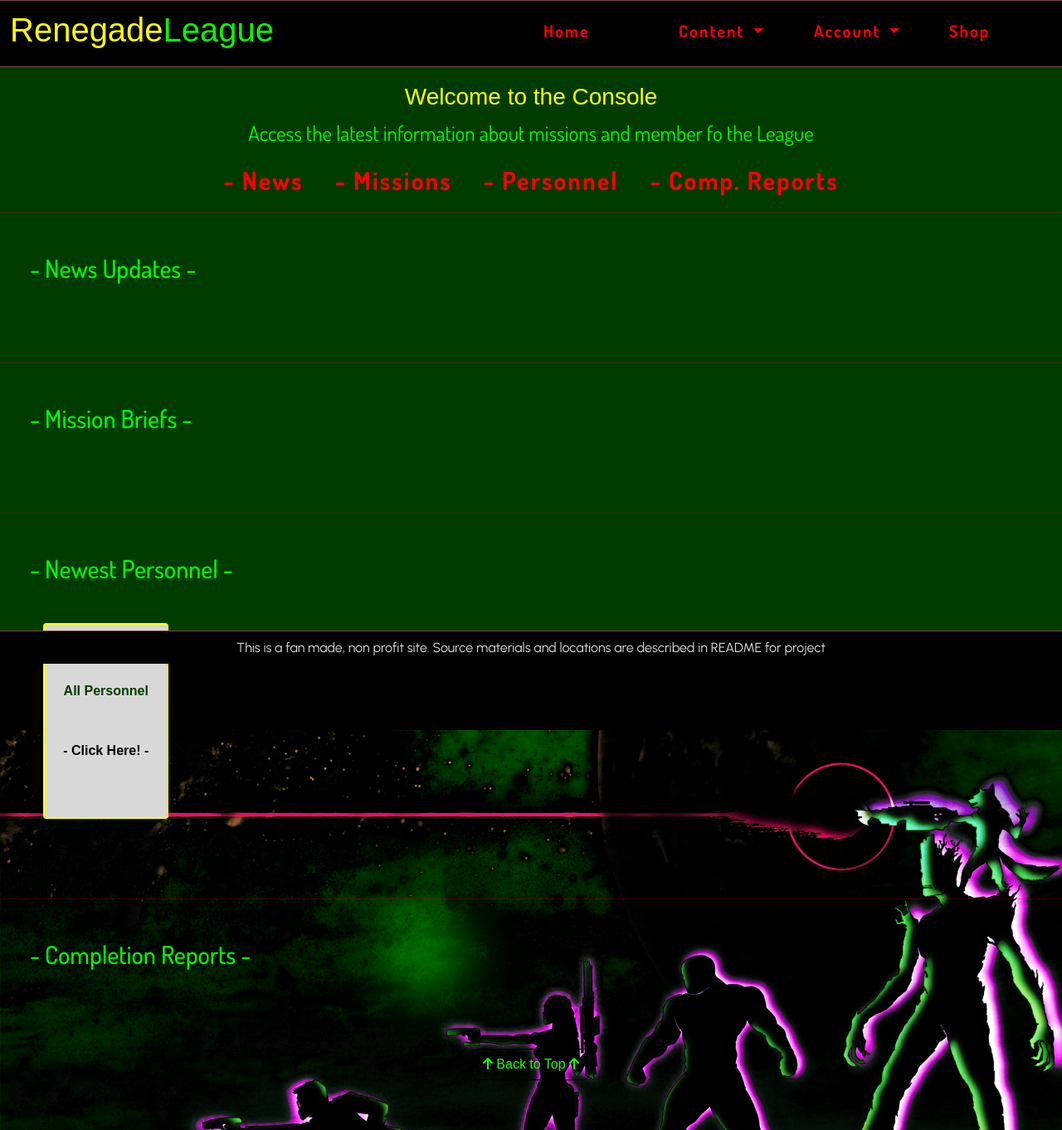
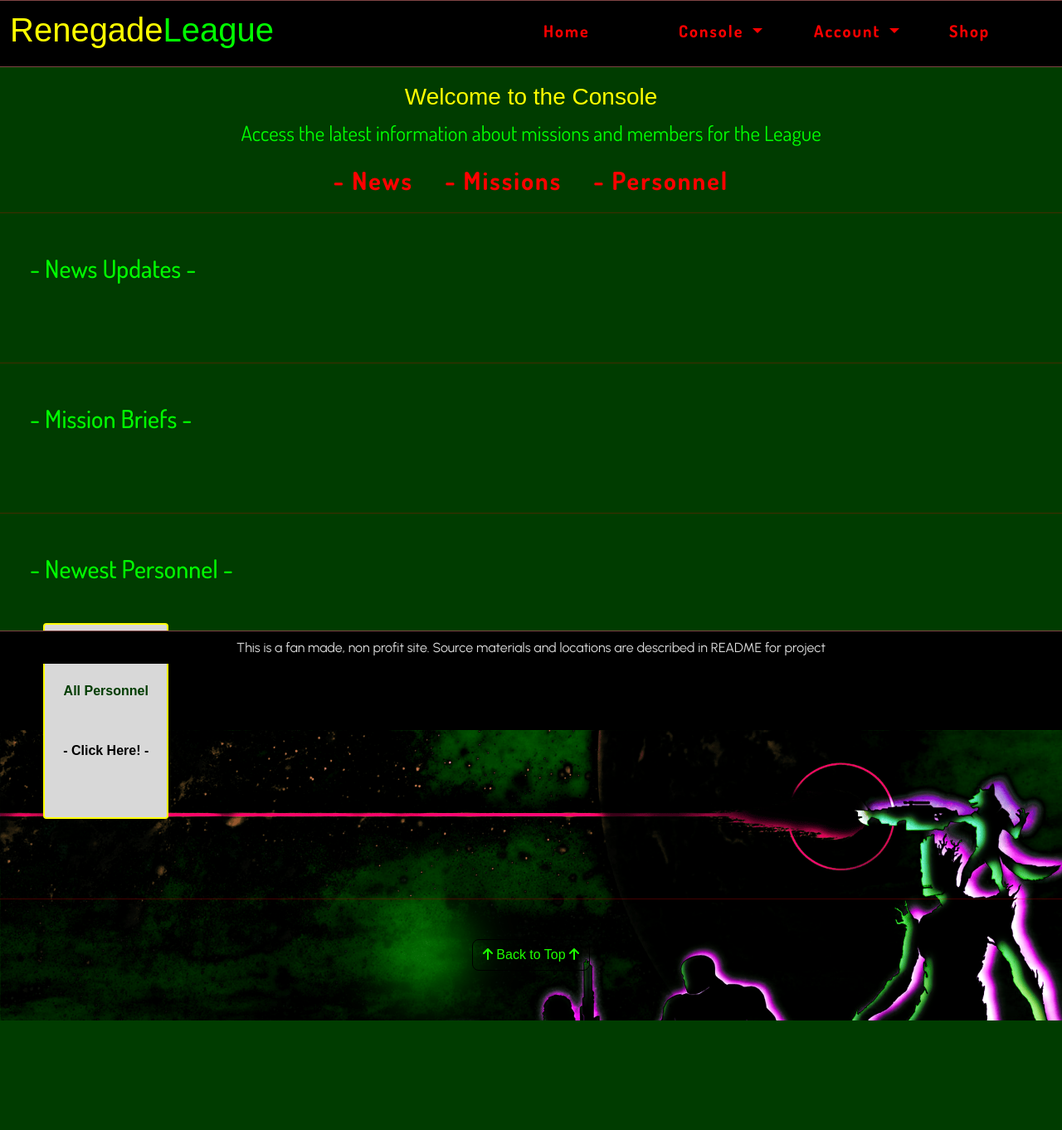
Before and after one commit to lukemunsch/fantasy-blog-shop, a Django app: page /console/ in a window 1280 px wide. Shown: the whole page at 83% size. After the commit the page ends 1230 px from the top, so only its background shows below. Run offline with Django 3.2, Linux system fonts and the light colour scheme; data that the repository does not hold is empty; some libraries are stand-ins or nearby versions; some web fonts are replaced.

Commit message:
Update console links and menus

```diff
--- a/console/templates/console/console.html
+++ b/console/templates/console/console.html
@@ -4,7 +4,7 @@
 {% load static %}
 
 <!-- set up tab extra title -->
-{% block extra_title %} - Homepage{% endblock %}
+{% block extra_title %} - Console{% endblock %}
 
 <!-- set up page header to push ccon down -->
 {% block page_header %}
@@ -23,7 +23,7 @@
     <div class="col-12 text-center">
       <h3 class="renegade page-heading">Welcome to the Console</h3>
       <p class="league page-subhead">
-        Access the latest information about missions and member fo the League
+        Access the latest information about missions and members for the League
       </p>
     </div>
   </div>
@@ -39,10 +39,6 @@
 
       <li class="list-inline-item">
         <a class="menus" href="#personnel">- Personnel</a>
-      </li>
-
-      <li class="list-inline-item">
-        <a class="menus" href="#success">- Comp. Reports</a>
       </li>
     </ul>
   </div>
@@ -136,14 +132,7 @@
   </div>
 </div>
 
-<hr class="menus my-5" id="success" />
-<!-- content for completion reports -->
-<div class="container-fluid">
-  <div class="row mb-5">
-    <h3 class="content-titles league mb-5 mx-4">- Completion Reports -</h3>
-    <div class="col-12"></div>
-  </div>
-</div>
+<hr class="menus my-5"/>
 <div class="container">
   <div class="row">
     <div class="col-12 text-center btt-btn">
--- a/templates/base.html
+++ b/templates/base.html
@@ -60,18 +60,17 @@
                                     <a href="#" class="nav-link plain-link dropdown-toggle menus" type="button"
                                         id="dropdownContentButton" data-toggle="dropdown" aria-haspopup="true"
                                         aria-expanded="false">
-                                        Content
+                                        Console
                                     </a>
                                     <div class="dropdown-menu" aria-labelledby="dropdownContentButton">
                                         {% if request.user.is_superuser %}
                                         <a href="#" class="dropdown-item">Add New Entry</a>
                                         <div class="dropdown-divider"></div>
                                         {% endif %}
-                                        <a href="{% url 'console' %}" class="dropdown-item">Console</a>
+                                        <a href="{% url 'console' %}" class="dropdown-item">General Access</a>
                                         <a href="{% url 'news' %}" class="dropdown-item">News Updates</a>
                                         <a href="#" class="dropdown-item">Mission Brief</a>
                                         <a href="{% url 'personnel' %}" class="dropdown-item">Personnel Roster</a>
-                                        <a href="#" class="dropdown-item">Completion Reports</a>
                                     </div>
                                 </div>
                             </li>
--- a/templates/includes/mobile-header.html
+++ b/templates/includes/mobile-header.html
@@ -16,18 +16,17 @@
                         <!-- content collapse -->
                         <a class="nav-link plain-link overlay-menu-btn menus" href="#collapseContent" data-toggle="collapse"
                             role="button" aria-expanded="false" aria-controls="collapseContent">
-                            Content <i class="fas fa-sort-down"></i></a>
+                            Console <i class="fas fa-sort-down"></i></a>
                         <div class="collapse" id="collapseContent">
                             <div class="card card-body">
                                 {% if request.user.is_authenticated %}
                                 <a href="#" class="collapse-item">Add New Entry</a>
                                 <div class="dropdown-divider"></div>
                                 {% endif %}
-                                <a href="{% url 'console' %}" class="collapse-item">Console</a>
+                                <a href="{% url 'console' %}" class="collapse-item">General Access</a>
                                 <a href="{% url 'news' %}" class="collapse-item">News Updates</a>
                                 <a href="#" class="collapse-item">Mission Briefs</a>
                                 <a href="{% url 'personnel' %}" class="collapse-item">Personnel Roster</a>
-                                <a href="#" class="collapse-item">Completion Reports</a>
                             </div>
                         </div>
                         <!-- account collapse -->
```
